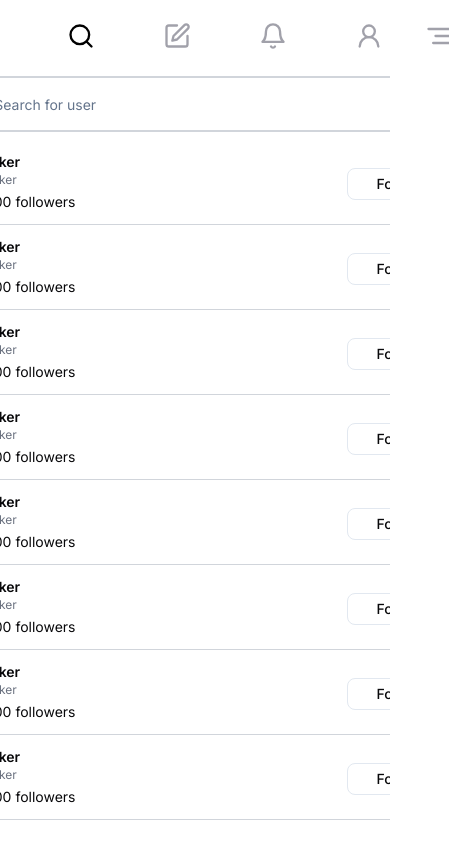
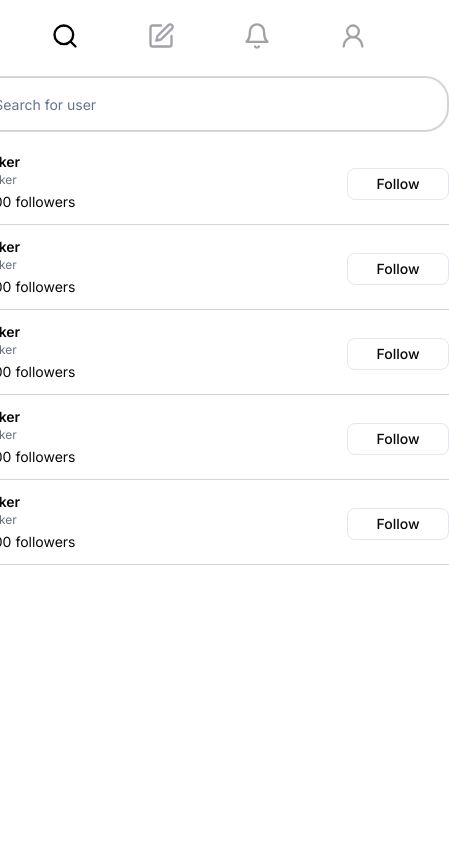
Before and after one commit to hungcqa23/instalite, a Next.js app: page /search in a window 390 px wide. Shown: the whole page, 449 px wide, since content can reach past the window. Built offline with nearby package versions, Linux system fonts and the light colour scheme.

Commit message:
fix: UI errors

```diff
--- a/src/app/(main)/layout.tsx
+++ b/src/app/(main)/layout.tsx
@@ -8,7 +8,7 @@ export default function MainLayout({
   return (
     <>
       <Header />
-      <main className='mt-16 flex w-screen flex-col items-center justify-start overflow-hidden'>
+      <main className=' mt-16 flex w-screen flex-col items-center justify-start '>
         {children}
       </main>
     </>
--- a/src/app/(main)/search/page.tsx
+++ b/src/app/(main)/search/page.tsx
@@ -40,27 +40,6 @@ const userList: User[] = [
     followersCount: 500,
     fullName: 'Faker',
     username: 'faker'
-  },
-  {
-    id: '6',
-    avatar: 'https://pbs.twimg.com/media/F_TSzsLaoAAErQe.jpg:large',
-    followersCount: 500,
-    fullName: 'Faker',
-    username: 'faker'
-  },
-  {
-    id: '7',
-    avatar: 'https://pbs.twimg.com/media/F_TSzsLaoAAErQe.jpg:large',
-    followersCount: 500,
-    fullName: 'Faker',
-    username: 'faker'
-  },
-  {
-    id: '8',
-    avatar: 'https://pbs.twimg.com/media/F_TSzsLaoAAErQe.jpg:large',
-    followersCount: 500,
-    fullName: 'Faker',
-    username: 'faker'
   }
 ];
 export default function SearchPage() {
--- a/src/components/ui/create-lite-dialog.tsx
+++ b/src/components/ui/create-lite-dialog.tsx
@@ -52,9 +52,9 @@ const CreateLiteDialog: React.FC<CreateLiteDialogProps> = ({
   };
 
   return (
-    <Dialog>
+    <Dialog modal={false}>
       <DialogTrigger>{children}</DialogTrigger>
-      <DialogContent className='overflow-y-auto dark:bg-zinc-950 sm:max-w-[34rem]'>
+      <DialogContent className=' dark:bg-zinc-950 sm:max-w-[34rem]'>
         <DialogHeader>
           <DialogTitle className='flex justify-center text-sm font-bold'>
             New Lite
@@ -70,7 +70,7 @@ const CreateLiteDialog: React.FC<CreateLiteDialogProps> = ({
               <div className='text-sm font-semibold'>AnHung DepTry</div>
               <textarea
                 placeholder='Write something...'
-                className=' w-[28rem] resize-none bg-transparent py-1 text-sm outline-none'
+                className=' max-h-[60vh] w-[28rem] resize-none overflow-y-auto bg-transparent py-1 text-sm outline-none'
                 style={{
                   overflowY: text.split('\n').length > 1 ? 'auto' : 'hidden'
                 }}
--- a/src/components/ui/header.tsx
+++ b/src/components/ui/header.tsx
@@ -13,19 +13,8 @@ import {
 import clsx from 'clsx';
 import Image from 'next/image';
 import Link from 'next/link';
-import React, { useState } from 'react';
+import React from 'react';
 import { useTheme } from 'next-themes';
-import {
-  Dialog,
-  DialogContent,
-  DialogFooter,
-  DialogHeader,
-  DialogTitle,
-  DialogTrigger
-} from '@/components/ui/dialog';
-import { Avatar, AvatarFallback, AvatarImage } from '@/components/ui/avatar';
-import { Input } from '@/components/ui/input';
-import { Label } from '@/components/ui/label';
 import {
   DropdownMenu,
   DropdownMenuContent,
@@ -41,6 +30,7 @@ import CreateLiteDialog from '@/components/ui/create-lite-dialog';
 import { MoonIcon, SunIcon } from '@radix-ui/react-icons';
 import { usePathname } from 'next/navigation';
 import ButtonLogout from '@/app/(main)/ui/button-logout';
+import { Button } from '@/components/ui/button';
 
 export default function Header() {
   const { theme, setTheme } = useTheme();
@@ -49,7 +39,7 @@ export default function Header() {
   const activeTab = pathname.split('/')[1] || '';
 
   return (
-    <header className='h-17 fixed top-0 flex w-full items-center justify-center gap-2 bg-white py-1 dark:bg-zinc-950 lg:gap-52'>
+    <header className='h-17 fixed top-0 z-50 flex w-full items-center justify-center gap-2 overflow-y-auto bg-white py-1 dark:bg-zinc-950 lg:gap-52'>
       <Link
         href={'/'}
         className='hidden shrink-0 transition-transform duration-200 hover:scale-110 md:flex'
@@ -59,22 +49,22 @@ export default function Header() {
 
       <div className='flex md:gap-2'>
         <Link href='/'>
-          <button
+          <Button
             className={`${clsx(
-              'duration-400 flex h-16 w-24 items-center justify-center rounded-lg transition-colors hover:bg-gray-200 hover:text-black dark:hover:bg-gray-700/40 dark:hover:text-white',
+              'duration-400 flex h-16 w-24 items-center justify-center rounded-lg bg-white transition-colors hover:bg-gray-200 hover:text-black dark:bg-zinc-950  dark:hover:bg-gray-700/40 dark:hover:text-white',
               {
-                'text-black dark:text-zinc-50': activeTab === 'home',
-                'text-zinc-400 dark:text-zinc-700': activeTab !== 'home'
+                'text-black dark:text-zinc-50': activeTab === '',
+                'text-zinc-400 dark:text-zinc-700': activeTab !== ''
               }
             )}`}
           >
             <Home className='h-7 w-7 ' />
-          </button>
+          </Button>
         </Link>
         <Link href='/search'>
-          <button
+          <Button
             className={`${clsx(
-              'duration-400 flex h-16 w-24 items-center justify-center rounded-lg transition-colors hover:bg-gray-200 hover:text-black dark:hover:bg-gray-700/40 dark:hover:text-white',
+              'duration-400 flex h-16 w-24 items-center justify-center rounded-lg bg-white transition-colors hover:bg-gray-200 hover:text-black dark:bg-zinc-950 dark:hover:bg-gray-700/40 dark:hover:text-white',
               {
                 'text-black dark:text-zinc-50': activeTab === 'search',
                 'text-zinc-400 dark:text-zinc-700': activeTab !== 'search'
@@ -82,12 +72,12 @@ export default function Header() {
             )}`}
           >
             <Search className='h-7 w-7 ' />
-          </button>
+          </Button>
         </Link>
         <CreateLiteDialog>
-          <button
+          <Button
             className={`${clsx(
-              'duration-400 flex h-16 w-24 items-center justify-center rounded-lg transition-colors hover:bg-gray-200 hover:text-black dark:hover:bg-gray-700/40 dark:hover:text-white',
+              'duration-400 flex h-16 w-24 items-center justify-center rounded-lg bg-white transition-colors hover:bg-gray-200 hover:text-black dark:bg-zinc-950 dark:hover:bg-gray-700/40 dark:hover:text-white',
               {
                 'text-black dark:text-zinc-50': activeTab === 'lite',
                 'text-zinc-400 dark:text-zinc-700': activeTab !== 'lite'
@@ -95,12 +85,12 @@ export default function Header() {
             )}`}
           >
             <SquarePen className='h-7 w-7 ' />
-          </button>
+          </Button>
         </CreateLiteDialog>
         <Link href='/notification'>
-          <button
+          <Button
             className={`${clsx(
-              'duration-400 flex h-16 w-24 items-center justify-center rounded-lg transition-colors hover:bg-gray-200 hover:text-black dark:hover:bg-gray-700/40 dark:hover:text-white',
+              'duration-400 flex h-16 w-24 items-center  justify-center rounded-lg bg-white transition-colors hover:bg-gray-200 hover:text-black dark:bg-zinc-950 dark:hover:bg-gray-700/40 dark:hover:text-white',
               {
                 'text-black dark:text-zinc-50': activeTab === 'notification',
                 'text-zinc-400 dark:text-zinc-700': activeTab !== 'notification'
@@ -108,12 +98,12 @@ export default function Header() {
             )}`}
           >
             <Bell className='h-7 w-7 ' />
-          </button>
+          </Button>
         </Link>
         <Link href='/me'>
-          <button
+          <Button
             className={`${clsx(
-              'duration-400 flex h-16 w-24 items-center justify-center rounded-lg transition-colors hover:bg-gray-200 hover:text-black dark:hover:bg-gray-700/40 dark:hover:text-white',
+              'duration-400 flex h-16 w-24 items-center justify-center rounded-lg bg-white transition-colors hover:bg-gray-200 hover:text-black dark:bg-zinc-950 dark:hover:bg-gray-700/40 dark:hover:text-white',
               {
                 'text-black dark:text-zinc-50': activeTab === 'me',
                 'text-zinc-400 dark:text-zinc-700': activeTab !== 'me'
@@ -121,7 +111,7 @@ export default function Header() {
             )}`}
           >
             <UserRound className='h-7 w-7' />
-          </button>
+          </Button>
         </Link>
         {/* <button className='duration-400 flex h-16 w-24 items-center justify-center rounded-lg text-zinc-400 transition-colors hover:bg-gray-200 hover:text-black'>
           <MessageCircleHeartIcon className='h-7 w-7 ' />
@@ -130,34 +120,33 @@ export default function Header() {
 
       <DropdownMenu modal={false}>
         <DropdownMenuTrigger asChild>
-          <button className='duration-400 flex h-8 w-8 items-center justify-center rounded-lg text-zinc-400 transition-colors hover:text-black focus:outline-none dark:text-zinc-700 dark:hover:text-zinc-50'>
-            <AlignRightIcon className='h-7 w-7' />
-          </button>
+          <Button className='duration-400 flex h-16 w-16 items-center justify-center bg-white text-zinc-400 transition-colors hover:bg-white hover:text-zinc-950 dark:bg-zinc-950 dark:text-zinc-700 dark:hover:bg-zinc-950 dark:hover:text-white'>
+            <AlignRightIcon className='h-7 w-7 ' />
+          </Button>
         </DropdownMenuTrigger>
 
         <DropdownMenuContent
-          className='z-20 flex w-60 flex-col gap-1 rounded-lg border bg-white px-2 py-3 shadow-default dark:bg-black'
+          className='py-3shadow-default z-20 flex w-60 flex-col gap-1 rounded-lg border  px-2'
           align='end'
         >
-          <DropdownMenuItem className='rounded-md'>
-            <button className='flex h-6 w-56 items-center gap-2 pl-2 text-base font-medium '>
+          <DropdownMenuItem className='flex h-6 w-56 gap-2 rounded-md py-4 pl-3 text-base font-medium'>
+            <Settings size={22} /> Setting
+            {/* <Button className='flex h-6 w-56 items-center justify-start gap-2 rounded-md pl-2 text-base font-medium hover:bg-none'>
               <Settings size={22} /> Setting
-            </button>
+            </Button> */}
           </DropdownMenuItem>
           <DropdownMenuSeparator />
 
           <DropdownMenuSub>
-            <DropdownMenuSubTrigger className='rounded-md'>
-              <button className='flex h-6 w-56 items-center gap-2 rounded-md pl-2 text-base font-medium  '>
-                <SunIcon className='h-[1.2rem] w-[1.2rem] rotate-0 scale-100 transition-all dark:-rotate-90 dark:scale-0' />
-                <MoonIcon className='absolute h-[1.2rem] w-[1.2rem] rotate-90 scale-0 transition-all dark:rotate-0 dark:scale-100' />
-                Set Appearance
-              </button>
+            <DropdownMenuSubTrigger className='flex h-6 w-56 gap-2 rounded-md py-4 pl-3 text-base font-medium'>
+              <SunIcon className='h-[1.2rem] w-[1.2rem] rotate-0 scale-100 transition-all dark:-rotate-90 dark:scale-0 ' />
+              <MoonIcon className='absolute h-[1.2rem] w-[1.2rem] rotate-90 scale-0 transition-all dark:rotate-0 dark:scale-100' />
+              Set Appearance
             </DropdownMenuSubTrigger>
             <DropdownMenuPortal>
               <DropdownMenuSubContent className=' dark:bg-black'>
                 <DropdownMenuItem
-                  className='rounded-md font-medium'
+                  className='rounded-md text-base font-medium'
                   onClick={() => {
                     setTheme('light');
                   }}
@@ -166,7 +155,7 @@ export default function Header() {
                 </DropdownMenuItem>
                 <DropdownMenuSeparator />
                 <DropdownMenuItem
-                  className='rounded-md font-medium'
+                  className='rounded-md text-base font-medium'
                   onClick={() => {
                     setTheme('dark');
                   }}
@@ -178,10 +167,8 @@ export default function Header() {
           </DropdownMenuSub>
           <DropdownMenuSeparator />
 
-          <DropdownMenuItem className='rounded-md'>
-            <button className='flex h-6 w-56 items-center gap-2 rounded-md pl-2 text-base font-medium '>
-              <Bookmark size={22} /> Saved
-            </button>
+          <DropdownMenuItem className='flex h-6 w-56 gap-2 rounded-md py-4 pl-3 text-base font-medium'>
+            <Bookmark size={22} /> Saved
           </DropdownMenuItem>
 
           <DropdownMenuSeparator />
```
Also changed, not shown: src/app/(main)/ui/button-logout.tsx (+18 -21 lines), src/middleware.ts (+6 -6 lines).
